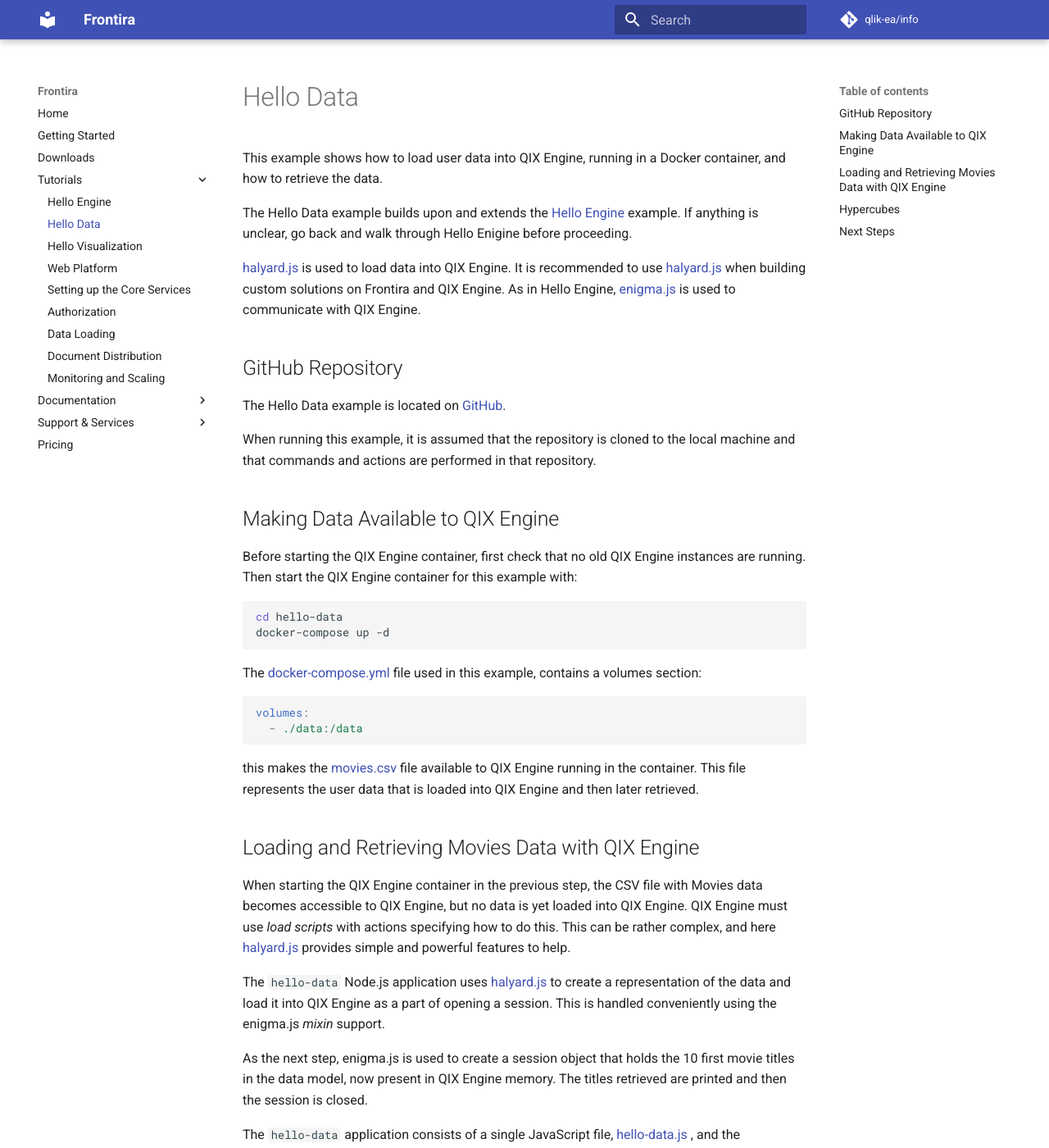
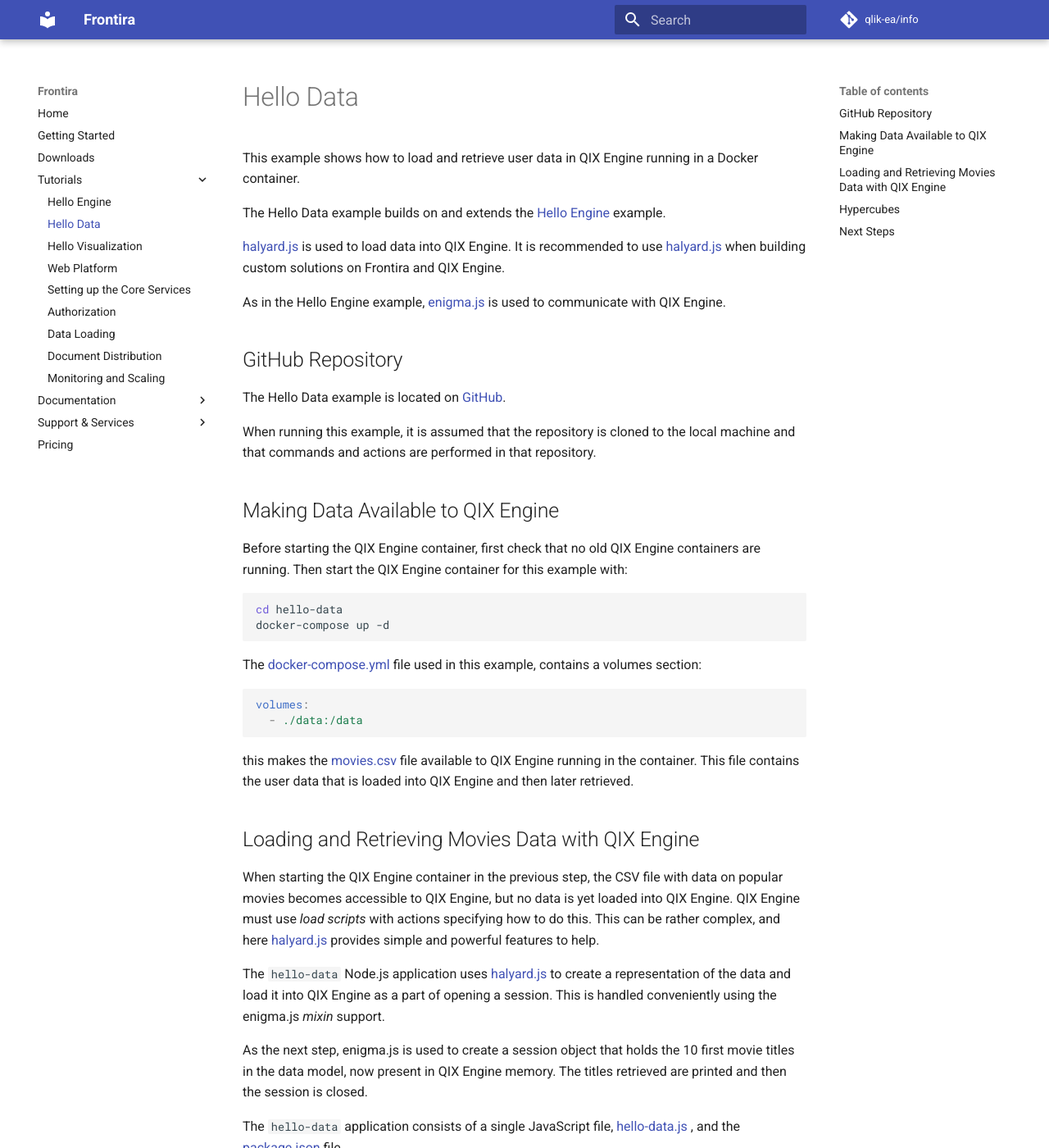
Before and after one commit to qlik-oss/core-website, an MkDocs documentation site: the page built from docs/tutorials/hello-data.md, in a window 1280 px wide and 1400 px high. Shown: the whole window at 82% size. Built offline with MkDocs 1.6.1 and Material for MkDocs 9.7.7, drawn with Linux system fonts in a browser that asks for light colours; comment, search, counter and statistics services are not loaded; old or Windows-style settings are respelled for this version of MkDocs; some of the changed text lies outside the part shown.

Commit message:
Minor improvements

````diff
--- a/docs/tutorials/hello-data.md
+++ b/docs/tutorials/hello-data.md
@@ -1,13 +1,14 @@
 # Hello Data
 
-This example shows how to load user data into QIX Engine, running in a Docker container, and how to retrieve the data.
+This example shows how to load and retrieve user data in QIX Engine running in a Docker container.
 
-The Hello Data example builds upon and extends the [Hello Engine](./hello-engine.md) example. If anything is unclear,
-go back and walk through Hello Enigine before proceeding.
+The Hello Data example builds on and extends the [Hello Engine](./hello-engine.md) example.
 
 [halyard.js](https://github.com/qlik-oss/halyard.js) is used to load data into QIX Engine. It is recommended to use
 [halyard.js](https://github.com/qlik-oss/halyard.js) when building custom solutions on Frontira and QIX Engine.
-As in Hello Engine, [enigma.js](https://github.com/qlik-oss/enigma.js) is used to communicate with QIX Engine.
+
+As in the Hello Engine example, [enigma.js](https://github.com/qlik-oss/enigma.js) is used to communicate with QIX
+Engine.
 
 ## GitHub Repository
 
@@ -18,7 +19,7 @@
 
 ## Making Data Available to QIX Engine
 
-Before starting the QIX Engine container, first check that no old QIX Engine instances are running. Then start the QIX
+Before starting the QIX Engine container, first check that no old QIX Engine containers are running. Then start the QIX
 Engine container for this example with:
 
 ```bash
@@ -37,14 +38,14 @@
 
 this makes the
 [movies.csv](https://github.com/qlik-ea/getting-started-with-web-platform/blob/master/hello-data/data/movies.csv) file
-available to QIX Engine running in the container. This file represents the user data that is loaded into QIX Engine and
+available to QIX Engine running in the container. This file contains the user data that is loaded into QIX Engine and
 then later retrieved.
 
 ## Loading and Retrieving Movies Data with QIX Engine
 
-When starting the QIX Engine container in the previous step, the CSV file with Movies data becomes accessible to QIX
-Engine, but no data is yet loaded into QIX Engine. QIX Engine must use _load scripts_ with actions specifying how to do
-this. This can be rather complex, and here [halyard.js](https://github.com/qlik-oss/halyard.js) provides simple and
+When starting the QIX Engine container in the previous step, the CSV file with data on popular movies becomes accessible
+to QIX Engine, but no data is yet loaded into QIX Engine. QIX Engine must use _load scripts_ with actions specifying how
+to do this. This can be rather complex, and here [halyard.js](https://github.com/qlik-oss/halyard.js) provides simple and
 powerful features to help.
 
 The `hello-data` Node.js application uses [halyard.js](https://github.com/qlik-oss/halyard.js) to create a
````
Also changed, not shown: other parts of docs/tutorials/hello-data.md (+1 -1 lines).
